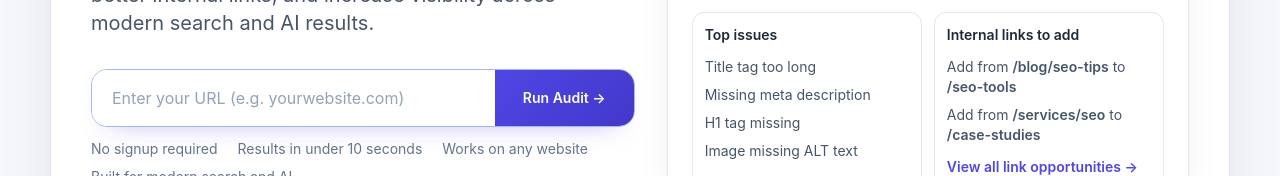
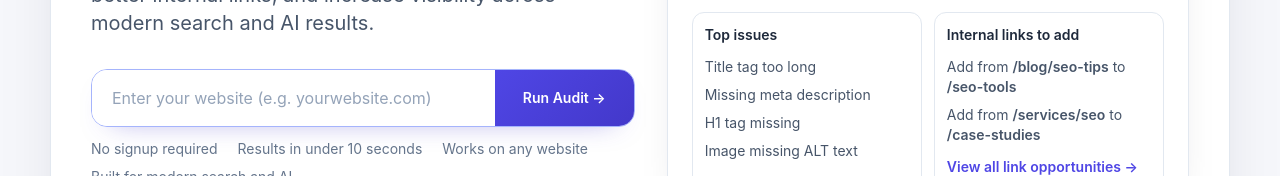
Before and after one commit to Lunoriapp/rankshift-app, a Next.js app: page / in a window 1280 px wide. Shown: the part 388-564 px from the top of the page. Built offline with nearby package versions, Linux system fonts and the light colour scheme; no server answers.

Commit message:
Improve audit URL input normalization and validation UX

```diff
--- a/app/api/audit/route.ts
+++ b/app/api/audit/route.ts
@@ -8,6 +8,7 @@ import { findLinkOpportunities } from "@/lib/internalLinking/findLinkOpportuniti
 import { enforceRateLimit, getClientIp } from "@/lib/rate-limit";
 import { scoreAudit } from "@/lib/scorer";
 import { createAuditRecord, getUserFromAccessToken } from "@/lib/supabase";
+import { normalizeUrl } from "@/lib/utils/url";
 
 export const runtime = "nodejs";
 const AUDIT_ROUTE_VERSION = "AUDIT_API_V4";
@@ -46,20 +47,6 @@ function getErrorMessage(error: unknown, fallback: string): string {
   }
 
   return fallback;
-}
-
-function normalizeUrl(value: string): string {
-  const candidate = value.trim();
-  const withProtocol = /^https?:\/\//i.test(candidate)
-    ? candidate
-    : `https://${candidate}`;
-  const parsed = new URL(withProtocol);
-
-  if (!["http:", "https:"].includes(parsed.protocol)) {
-    throw new Error("URL protocol must be HTTP or HTTPS.");
-  }
-
-  return parsed.toString();
 }
 
 async function resolveUser(request: NextRequest): Promise<{ id: string; token: string } | null> {
--- a/components/audit-form.tsx
+++ b/components/audit-form.tsx
@@ -5,6 +5,7 @@ import { FormEvent, useState } from "react";
 
 import { AuditLoadingState } from "@/components/audit-loading-state";
 import { getSupabaseAccessToken } from "@/lib/supabase-browser";
+import { normalizeUrl } from "@/lib/utils/url";
 
 interface AuditFormProps {
   buttonLabel?: string;
@@ -30,14 +31,30 @@ export function AuditForm({
   const [error, setError] = useState<string | null>(null);
   const [isSubmitting, setIsSubmitting] = useState(false);
 
+  const handleBlur = () => {
+    if (!url.trim()) {
+      return;
+    }
+
+    try {
+      const normalized = normalizeUrl(url);
+      setUrl(normalized);
+      setError(null);
+    } catch {
+      // Keep the current value so users can quickly fix input mistakes.
+    }
+  };
+
   const handleSubmit = async (event: FormEvent<HTMLFormElement>) => {
     event.preventDefault();
     setError(null);
-    setIsSubmitting(true);
     let hasNavigated = false;
-    const startedAt = Date.now();
 
     try {
+      const normalizedUrl = normalizeUrl(url);
+      setUrl(normalizedUrl);
+      setIsSubmitting(true);
+      const startedAt = Date.now();
       const accessToken = await getSupabaseAccessToken();
       const response = await fetch("/api/audit", {
         method: "POST",
@@ -46,7 +63,7 @@ export function AuditForm({
           ...(accessToken ? { Authorization: `Bearer ${accessToken}` } : {}),
         },
         body: JSON.stringify({
-          url,
+          url: normalizedUrl,
           competitorUrl: null,
         }),
       });
@@ -90,17 +107,34 @@ export function AuditForm({
     <form
       onSubmit={handleSubmit}
       className={`${compact ? "mt-4" : "mt-8"} w-full max-w-2xl ${className ?? ""}`}
+      noValidate
     >
-      <div className="flex w-full items-center overflow-hidden rounded-2xl border border-indigo-300 bg-white shadow-[0_12px_28px_-20px_rgba(67,56,202,0.55)]">
+      <div
+        className={`flex w-full items-center overflow-hidden rounded-2xl border bg-white shadow-[0_12px_28px_-20px_rgba(67,56,202,0.55)] ${
+          error ? "border-red-300" : "border-indigo-300"
+        }`}
+      >
         <label htmlFor="url" className="sr-only">
-          URL to audit
+          Website to audit
         </label>
         <input
           id="url"
-          type="url"
+          type="text"
           value={url}
-          onChange={(event) => setUrl(event.target.value)}
-          placeholder="Enter your URL (e.g. yourwebsite.com)"
+          onChange={(event) => {
+            setUrl(event.target.value);
+            if (error) {
+              setError(null);
+            }
+          }}
+          onBlur={handleBlur}
+          placeholder="Enter your website (e.g. yourwebsite.com)"
+          inputMode="url"
+          autoCapitalize="none"
+          autoCorrect="off"
+          spellCheck={false}
+          aria-invalid={error ? true : undefined}
+          aria-describedby={error ? "audit-url-error" : undefined}
           className={`${compact ? "h-12 text-sm" : "h-14"} w-full bg-white px-5 text-slate-900 outline-none placeholder:text-slate-400`}
           required
         />
@@ -120,7 +154,11 @@ export function AuditForm({
         <span>Works on any website</span>
         <span>Built for modern search and AI</span>
       </div>
-      {error ? <p className="text-sm text-red-600 dark:text-red-400">{error}</p> : null}
+      {error ? (
+        <p id="audit-url-error" className="mt-2 text-sm text-red-600 dark:text-red-400">
+          {error}
+        </p>
+      ) : null}
       <AuditLoadingState isVisible={isSubmitting} />
     </form>
   );
--- /dev/null
+++ b/lib/utils/url.ts
@@ -0,0 +1,33 @@
+const WEBSITE_ERROR_MESSAGE = "Please enter a valid website";
+
+export function normalizeUrl(input: string): string {
+  const trimmed = input.trim();
+
+  if (!trimmed) {
+    throw new Error(WEBSITE_ERROR_MESSAGE);
+  }
+
+  const withProtocol = /^https?:\/\//i.test(trimmed) ? trimmed : `https://${trimmed}`;
+
+  if (/\s/.test(withProtocol)) {
+    throw new Error(WEBSITE_ERROR_MESSAGE);
+  }
+
+  let parsed: URL;
+
+  try {
+    parsed = new URL(withProtocol);
+  } catch {
+    throw new Error(WEBSITE_ERROR_MESSAGE);
+  }
+
+  if (!["http:", "https:"].includes(parsed.protocol)) {
+    throw new Error(WEBSITE_ERROR_MESSAGE);
+  }
+
+  if (!parsed.hostname || !parsed.hostname.includes(".")) {
+    throw new Error(WEBSITE_ERROR_MESSAGE);
+  }
+
+  return withProtocol;
+}
```
